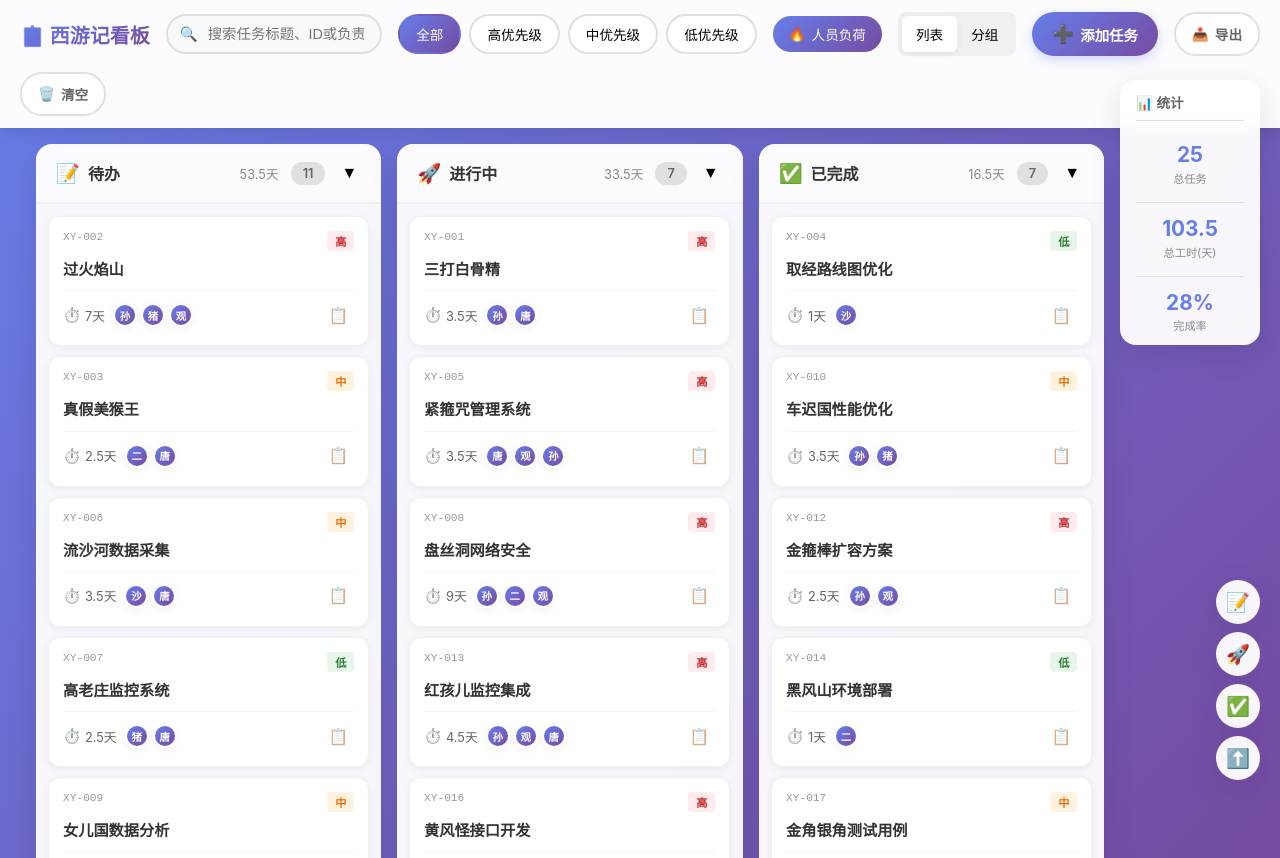
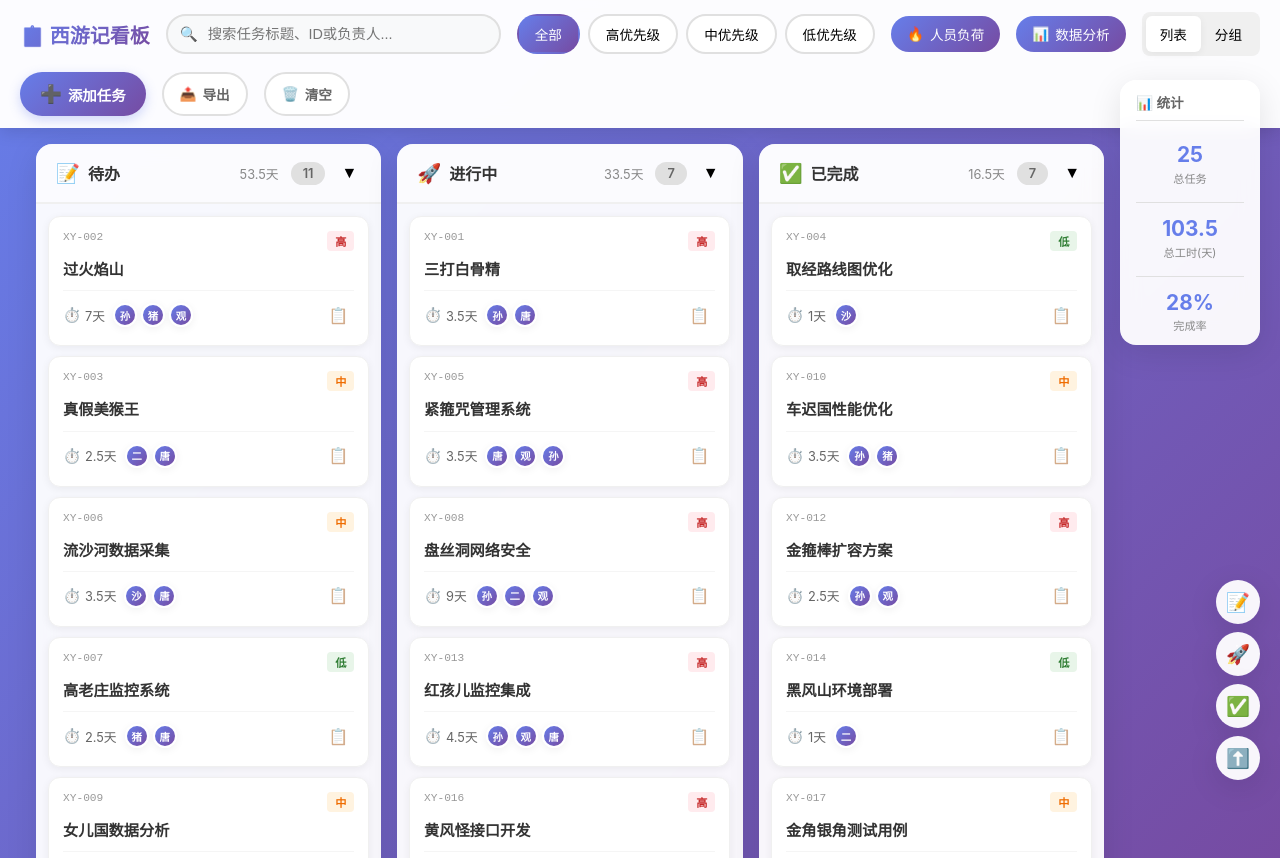
Before and after one commit to clawbaby-git/kanban, a website: page kanban.html in a window 1280 px wide. Drawn offline with Linux system fonts and the light colour scheme.

Commit message:
feat: add analytics link to kanban toolbar (MVP 9 Phase 1 setup)
- Add 📊 数据分析 navigation link in toolbar
- Position between heatmap-link and view-toggle
- Style with gradient background matching heatmap-link
- Add hover effects (lift and shadow)
- Prepare for analytics.html development

```diff
--- a/kanban.html
+++ b/kanban.html
@@ -147,6 +147,29 @@
 
         .heatmap-link::before {
             content: '🔥';
+        }
+
+        .analytics-link {
+            display: inline-flex;
+            align-items: center;
+            gap: 6px;
+            padding: 8px 16px;
+            background: var(--primary-gradient);
+            color: #fff;
+            text-decoration: none;
+            border-radius: 20px;
+            font-size: 0.85rem;
+            font-weight: 500;
+            transition: all 0.2s ease;
+        }
+
+        .analytics-link:hover {
+            transform: translateY(-1px);
+            box-shadow: 0 4px 12px rgba(102, 126, 234, 0.4);
+        }
+
+        .analytics-link::before {
+            content: '📊';
         }
 
         .view-toggle {
@@ -1501,6 +1524,10 @@
 
             <a href="heatmap.html" class="heatmap-link" title="查看人员负荷热力图">
                 人员负荷
+            </a>
+
+            <a href="analytics.html" class="analytics-link" title="查看数据分析图表">
+                数据分析
             </a>
 
             <div class="view-toggle">
```
